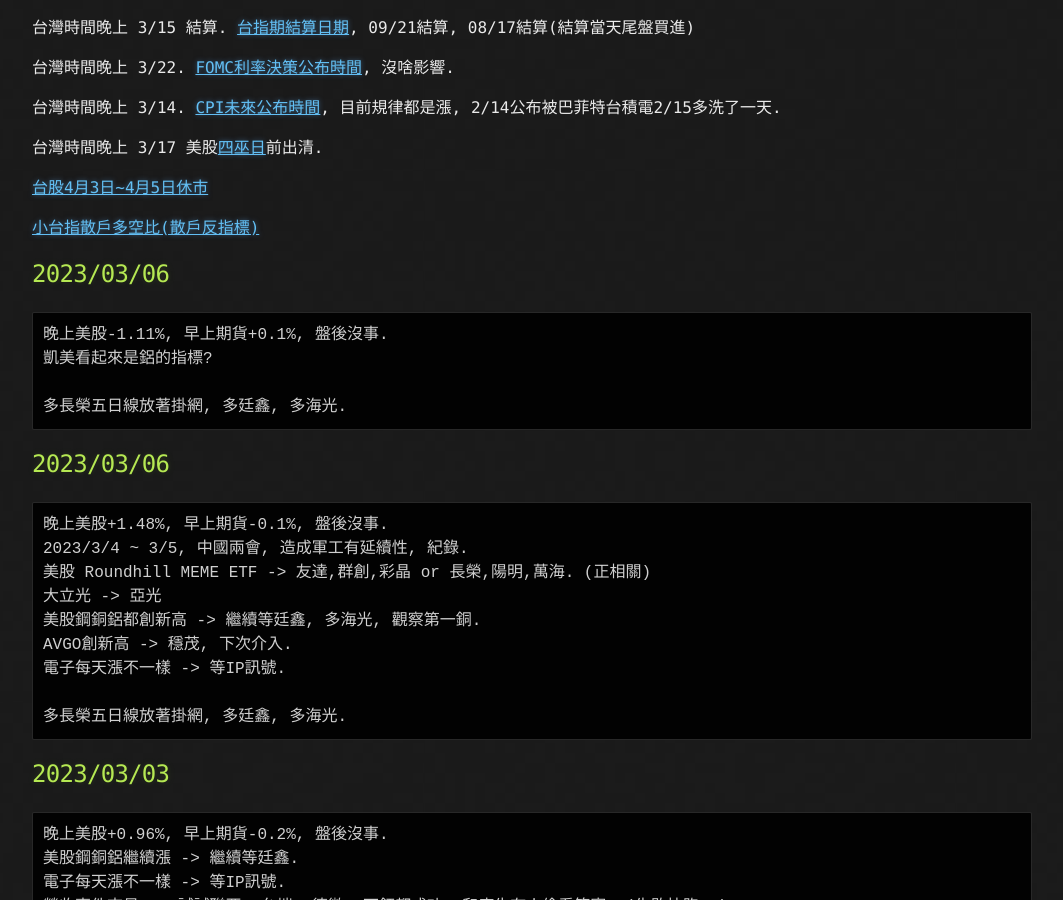
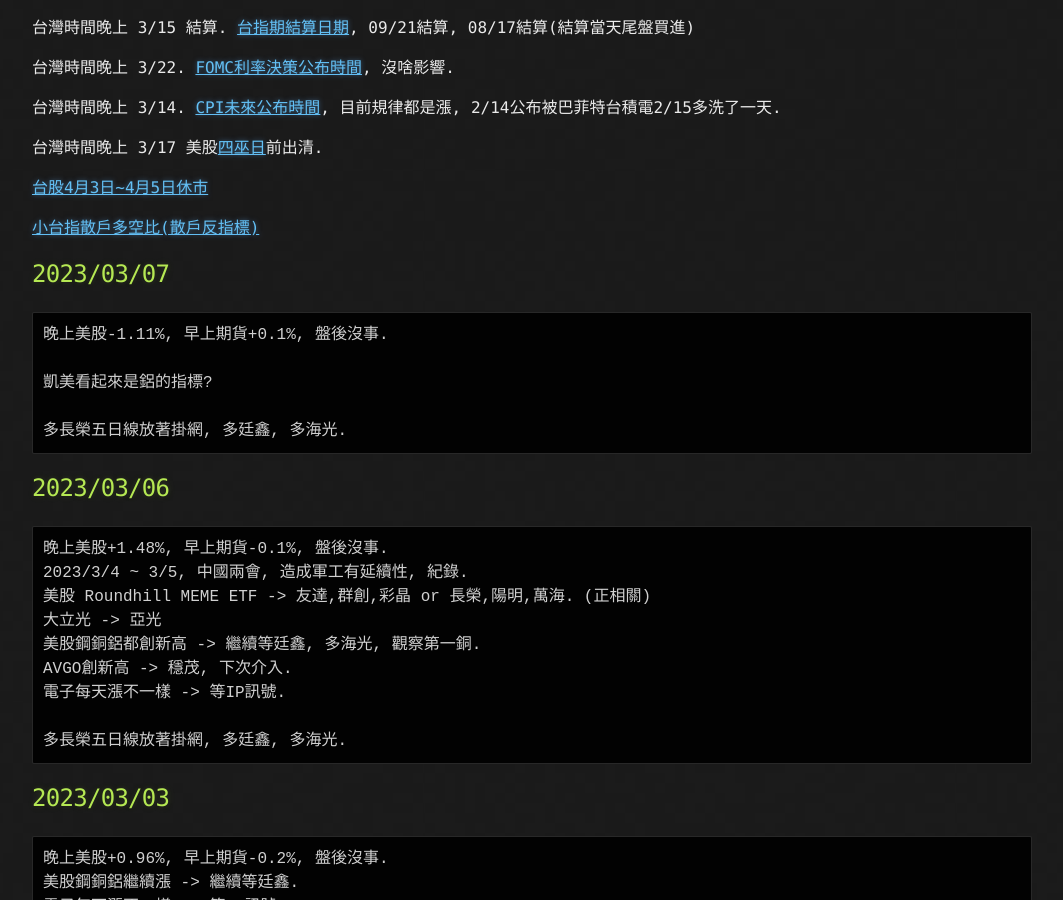
Before and after one commit to lepg5487/Stock_God, a Jekyll site: the page built from index.md, in a window 1280 px wide and 900 px high, scrolled down 362 px. Shown: the whole window, without its empty margins (108-1171 px from the left). Built offline with Jekyll 4.4.1, drawn with Linux system fonts in a browser that asks for light colours; our own code applies the rules of GitHub Pages for plain Markdown files.

Commit message:
Update index.md

````diff
--- a/index.md
+++ b/index.md
@@ -20,9 +20,10 @@ layout: testlayouts
 
 [小台指散戶多空比(散戶反指標)](https://www.macromicro.me/charts/20069/tw-mtx-long-to-short-ratio-of-individual-player)
 
-## 2023/03/06
+## 2023/03/07
 ```
 晚上美股-1.11%, 早上期貨+0.1%, 盤後沒事.
+
 凱美看起來是鋁的指標?
 
 多長榮五日線放著掛網, 多廷鑫, 多海光.
````
